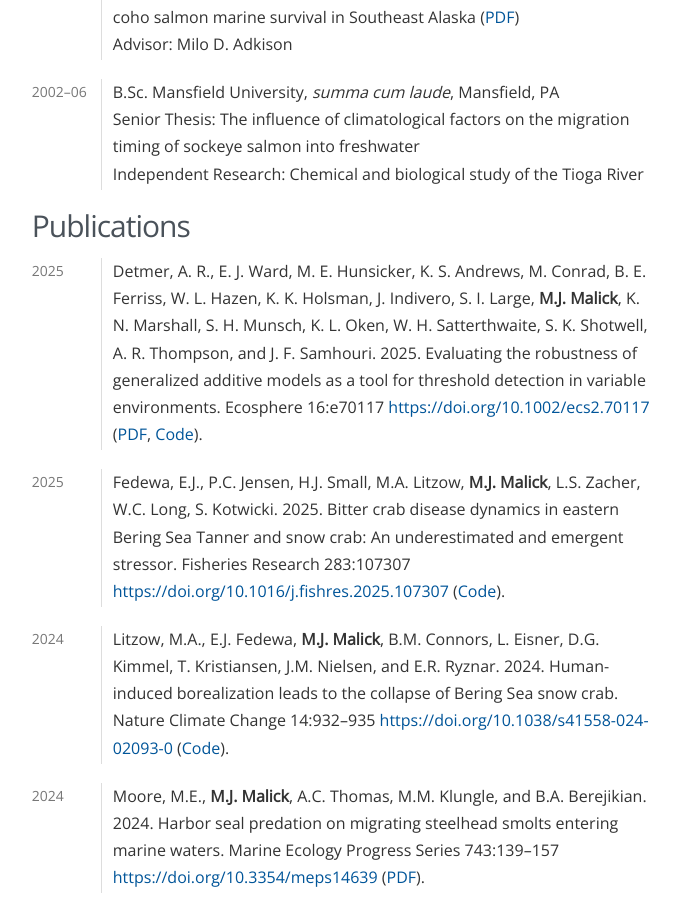
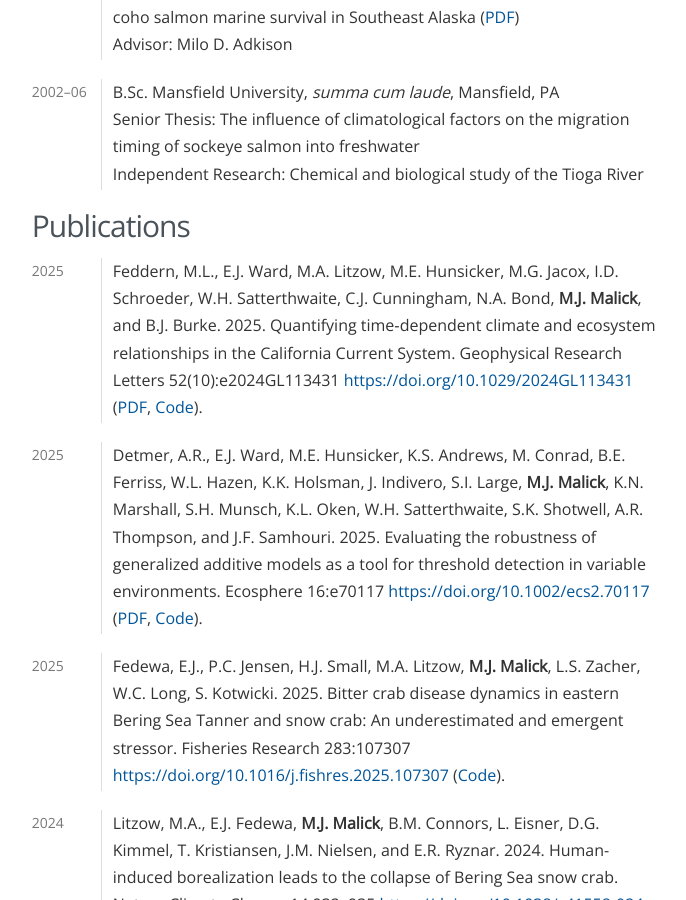
Before and after one commit to michaelmalick/michaelmalick.github.io, a Jekyll site: the page built from malick-cv.md, in a window 1280 px wide and 900 px high, scrolled down 706 px. Shown: the whole window, without its empty margins (461-1147 px from the left). Built offline with Jekyll 4.4.1, drawn with Linux system fonts in a browser that asks for light colours.

Commit message:
Add Feddern paper to CV

```diff
--- a/malick-cv.md
+++ b/malick-cv.md
@@ -53,12 +53,20 @@ Publications
 ------------
 
 2025
-:   Detmer, A. R., E. J. Ward, M. E. Hunsicker, K. S. Andrews, M. Conrad, B. E.
-    Ferriss, W. L. Hazen, K. K. Holsman, J. Indivero, S. I. Large, **M.J.
-    Malick**, K. N. Marshall, S. H. Munsch, K. L. Oken, W. H. Satterthwaite, S.
-    K. Shotwell, A. R. Thompson, and J. F. Samhouri. 2025. Evaluating the
-    robustness of generalized additive models as a tool for threshold detection
-    in variable environments. Ecosphere 16:e70117 <https://doi.org/10.1002/ecs2.70117>
+:   Feddern, M.L., E.J. Ward, M.A. Litzow, M.E. Hunsicker, M.G. Jacox, I.D.
+    Schroeder, W.H. Satterthwaite, C.J. Cunningham, N.A. Bond, **M.J. Malick**,
+    and B.J. Burke. 2025. Quantifying time‐dependent climate and ecosystem
+    relationships in the California Current System. Geophysical
+    Research Letters 52(10):e2024GL113431 <https://doi.org/10.1029/2024GL113431>
+    ([PDF][Feddern:2025], [Code][Feddern:2025:code]).
+
+2025
+:   Detmer, A.R., E.J. Ward, M.E. Hunsicker, K.S. Andrews, M. Conrad, B.E.
+    Ferriss, W.L. Hazen, K.K. Holsman, J. Indivero, S.I. Large, **M.J.
+    Malick**, K.N. Marshall, S.H. Munsch, K.L. Oken, W.H. Satterthwaite, S.K.
+    Shotwell, A.R. Thompson, and J.F. Samhouri. 2025. Evaluating the robustness
+    of generalized additive models as a tool for threshold detection in variable
+    environments. Ecosphere 16:e70117 <https://doi.org/10.1002/ecs2.70117>
     ([PDF][Detmer:2025], [Code][Detmer:2025:code]).
 
 2025
@@ -170,7 +178,8 @@ Publications
 :   **Malick, M.J.**, M. Hunsicker, M. Haltuch, S. Parker-Stetter, A.
     Berger, K. Marshall. 2020. Relationships between temperature and Pacific hake
     distribution vary across latitude and life-history stage. Marine Ecology
-    Progress Series 639:185--197 <https://doi.org/10.3354/meps13286>.
+    Progress Series 639:185--197 <https://doi.org/10.3354/meps13286>
+    ([PDF][Malick:2020a]).
 
 2020
 :   **Malick, M.J.** 2020. Time-varying relationships between ocean conditions
@@ -653,3 +662,6 @@ Field Experience
 [Detmer:2025]:https://michaelmalick-com-public.s3.us-west-2.amazonaws.com/papers/detmer_etal_2025.pdf
 [Detmer:2025:code]:https://github.com/nwfsc-cb/Threshold-Detection/tree/v1.0.0
 [Fedewa:2025:code]:https://github.com/Erin-Fedewa-NOAA/BCS_2014-2017
+[Feddern:2025:code]:https://github.com/mfeddern/Nonstationary_ClimateIndices
+[Feddern:2025]:https://michaelmalick-com-public.s3.us-west-2.amazonaws.com/papers/feddern_etal_2025.pdf
+[Malick:2020a]:https://michaelmalick-com-public.s3.us-west-2.amazonaws.com/papers/malick_etal_2020_temperature.pdf
```
Also changed, not shown: cv/index.md (+19 -7 lines), malick-cv.txt (+19 -9 lines), 1 other file.
